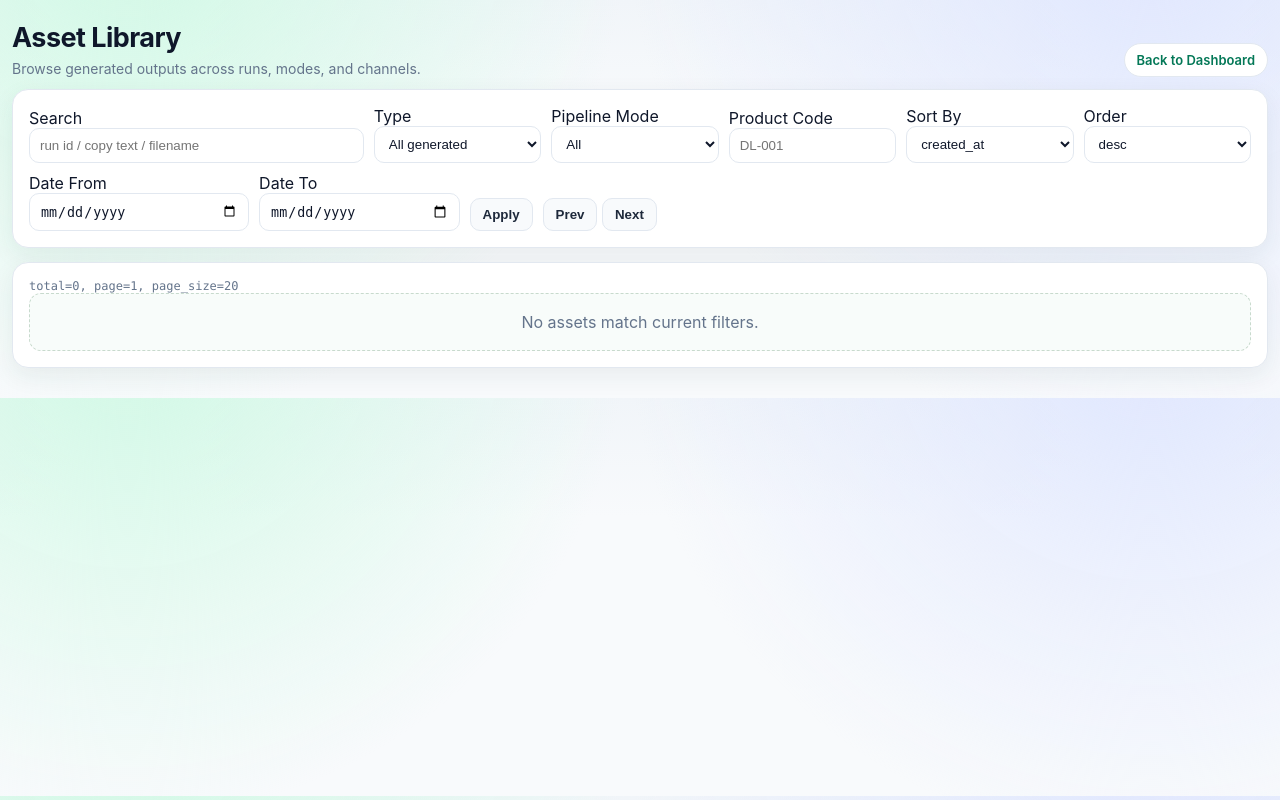
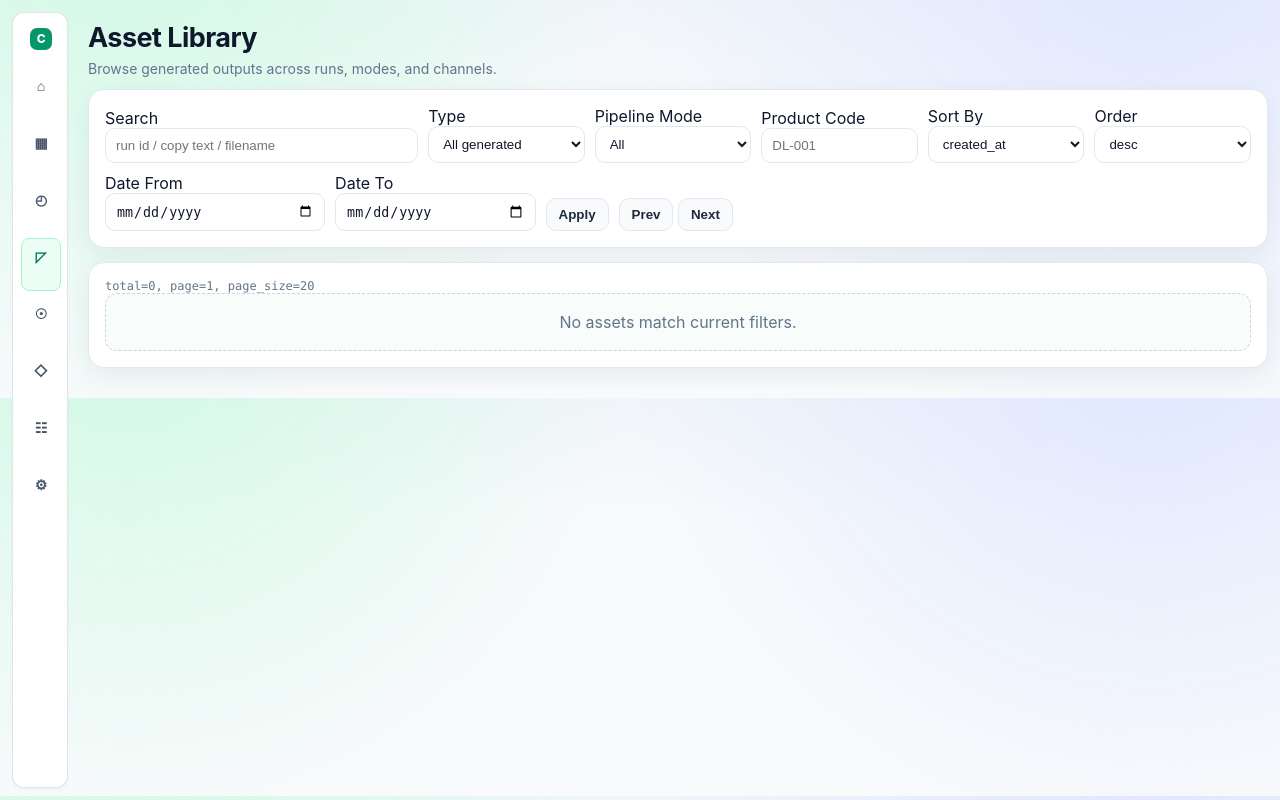
Before and after one commit to xysterical/crispy, a FastAPI app: page /dashboard/assets in a window 1280 px wide. Run offline with FastAPI, Linux system fonts and the light colour scheme; data that the repository does not hold is empty; some libraries are stand-ins or nearby versions.

Commit message:
fix(ui): share dashboard rail across pages

```diff
--- /dev/null
+++ b/app/templates/_global_rail.html
@@ -0,0 +1,26 @@
+<nav class="global-rail" aria-label="Global navigation">
+  <div class="rail-brand" aria-label="Crispy">
+    <span class="rail-brand-mark">C</span>
+    <span class="rail-brand-text">Crispy</span>
+  </div>
+  <div class="rail-nav">
+    <a class="rail-link{% if rail_active == 'dashboard' %} active{% endif %}" href="/dashboard"{% if rail_active == 'dashboard' %} aria-current="page"{% endif %} title="Dashboard"><span class="rail-icon" aria-hidden="true">&#8962;</span><span class="rail-label">Dashboard</span></a>
+    <a class="rail-link{% if rail_active == 'data' %} active{% endif %}" href="/dashboard/data"{% if rail_active == 'data' %} aria-current="page"{% endif %} title="Data Dashboard"><span class="rail-icon" aria-hidden="true">&#9638;</span><span class="rail-label">Data</span></a>
+    <a class="rail-link{% if rail_active == 'calendar' %} active{% endif %}" href="/dashboard/calendar"{% if rail_active == 'calendar' %} aria-current="page"{% endif %} title="Content Calendar"><span class="rail-icon" aria-hidden="true">&#9716;</span><span class="rail-label">Calendar</span></a>
+    <a class="rail-link{% if rail_active == 'assets' %} active{% endif %}" href="/dashboard/assets"{% if rail_active == 'assets' %} aria-current="page"{% endif %} title="Asset Library"><span class="rail-icon" aria-hidden="true">&#9720;</span><span class="rail-label">Assets</span></a>
+    <a class="rail-link{% if rail_active == 'gm-review' %} active{% endif %}" href="/dashboard/gm-review"{% if rail_active == 'gm-review' %} aria-current="page"{% endif %} title="GM Review"><span class="rail-icon" aria-hidden="true">&#9737;</span><span class="rail-label">GM Review</span></a>
+    <a class="rail-link{% if rail_active == 'shop-analysis' %} active{% endif %}" href="/dashboard/shop-analysis"{% if rail_active == 'shop-analysis' %} aria-current="page"{% endif %} title="Shop Analysis"><span class="rail-icon" aria-hidden="true">&#9671;</span><span class="rail-label">Shop Analysis</span></a>
+    <a class="rail-link{% if rail_active == 'personas' %} active{% endif %}" href="/dashboard/personas"{% if rail_active == 'personas' %} aria-current="page"{% endif %} title="Personas"><span class="rail-icon" aria-hidden="true">&#9783;</span><span class="rail-label">Personas</span></a>
+    <a class="rail-link{% if rail_active == 'configs' %} active{% endif %}" href="/dashboard/agent-apis"{% if rail_active == 'configs' %} aria-current="page"{% endif %} title="API and Integration Configs"><span class="rail-icon" aria-hidden="true">&#9881;</span><span class="rail-label">Configs</span></a>
+  </div>
+  {% if rail_show_database_actions | default(false) %}
+    <div class="rail-spacer"></div>
+    <details class="rail-more">
+      <summary class="rail-summary" title="Database actions"><span class="rail-icon" aria-hidden="true">&#8943;</span><span class="rail-label">Database</span></summary>
+      <div class="rail-more-panel">
+        <button class="rail-action" onclick="backupDatabase()" title="Save a timestamped copy to ~/.crispy/backups/"><span class="rail-icon" aria-hidden="true">&#8681;</span><span class="rail-label">Backup DB</span></button>
+        <button class="rail-action" onclick="showRestoreDialog()" title="Restore database from a backup"><span class="rail-icon" aria-hidden="true">&#8634;</span><span class="rail-label">Restore DB</span></button>
+      </div>
+    </details>
+  {% endif %}
+</nav>
--- a/app/templates/agent_apis.html
+++ b/app/templates/agent_apis.html
@@ -199,7 +199,9 @@
   }
 {% endblock %}
 {% block body %}
-<body>
+<body class="has-global-rail">
+  {% set rail_active = 'configs' %}
+  {% include "_global_rail.html" %}
   <div class="toast-wrap">
     <div id="save-toast" class="toast">Saved</div>
   </div>
@@ -210,7 +212,6 @@
         <div class="subtitle">Manage LLM provider credentials for agents and integration credentials for Shopify / Meta.</div>
         <div class="subtitle">Security: only env var names are stored. Env var values are read from the runtime environment.</div>
       </div>
-      <a class="nav-link" href="/dashboard">Back to Dashboard</a>
     </header>
     <section class="card">
       <div style="display:flex; justify-content:space-between; align-items:center; margin-bottom:4px;">
--- a/app/templates/assets.html
+++ b/app/templates/assets.html
@@ -148,14 +148,15 @@
   }
 {% endblock %}
 {% block body %}
-<body>
+<body class="has-global-rail">
+  {% set rail_active = 'assets' %}
+  {% include "_global_rail.html" %}
   <main class="app-shell">
     <div class="toolbar">
       <div>
         <h1>Asset Library</h1>
         <div class="subtitle">Browse generated outputs across runs, modes, and channels.</div>
       </div>
-      <a class="nav-link" href="/dashboard">Back to Dashboard</a>
     </div>
     <section class="card">
       <div class="filters">
--- a/app/templates/base.html
+++ b/app/templates/base.html
@@ -125,7 +125,6 @@
       background: linear-gradient(180deg, #f5faf7, var(--bg) 34%, #f8fafc);
       background-attachment: fixed;
     }
-    body.has-global-rail { padding-left: 72px; }
     .app-shell { width: min(1440px, calc(100% - 32px)); margin: 24px auto 48px auto; }
 
     /* ── Typography ── */
@@ -354,26 +353,6 @@
     .nav-link.active { background: var(--accent-light); border-color: var(--accent); color: var(--accent-dark); }
     .topbar { margin-bottom: 18px; }
     .top-actions { display:flex; gap:10px; flex-wrap: wrap; align-items: center; }
-    .global-rail { position: fixed; top: 12px; bottom: 12px; left: 12px; z-index: 997; width: 52px; display: flex; flex-direction: column; gap: 10px; overflow: hidden; padding: 8px; border: 1px solid rgba(148,163,184,0.28); border-radius: var(--radius-xl); background: #fff; box-shadow: var(--shadow-sm); transition: width 180ms cubic-bezier(0.16,1,0.3,1), box-shadow 180ms ease; }
-    .global-rail:hover, .global-rail:focus-within { width: 220px; box-shadow: var(--shadow-lg); }
-    .rail-brand { display: flex; align-items: center; gap: 10px; min-height: 36px; padding: 0 7px; color: var(--text); font-weight: 800; letter-spacing: -0.02em; white-space: nowrap; }
-    .rail-brand-mark { width: 22px; height: 22px; border-radius: 7px; display: grid; place-items: center; background: var(--accent); color: #fff; font-size: 12px; flex: 0 0 22px; }
-    .rail-label, .rail-brand-text { opacity: 0; transform: translateX(-4px); transition: opacity 140ms ease, transform 140ms ease; }
-    .global-rail:hover .rail-label, .global-rail:focus-within .rail-label, .global-rail:hover .rail-brand-text, .global-rail:focus-within .rail-brand-text { opacity: 1; transform: translateX(0); }
-    .rail-nav { display: flex; flex-direction: column; gap: 4px; min-width: 204px; }
-    .rail-spacer { flex: 1; }
-    .rail-link, .rail-summary { display: grid; grid-template-columns: 28px 1fr; align-items: center; gap: 8px; min-height: 36px; padding: 4px 7px; border: 1px solid transparent; border-radius: var(--radius); color: var(--text-secondary); background: transparent; font-size: 12px; font-weight: 650; text-align: left; white-space: nowrap; cursor: pointer; }
-    .rail-link:hover, .rail-summary:hover { color: var(--text); background: var(--gray-50); border-color: var(--line-light); }
-    .rail-link:active, .rail-summary:active { transform: scale(0.98); }
-    .rail-link.active { color: var(--accent-dark); background: var(--green-50); border-color: var(--green-200); }
-    .rail-icon { width: 28px; height: 28px; border-radius: var(--radius-sm); display: grid; place-items: center; color: inherit; font-size: 14px; }
-    .rail-summary { width: 100%; font-family: inherit; list-style: none; }
-    .rail-summary::-webkit-details-marker { display: none; }
-    .rail-more { position: relative; min-width: 204px; }
-    .rail-more[open] .rail-summary { color: var(--accent-dark); background: var(--green-50); border-color: var(--green-200); }
-    .rail-more-panel { display: grid; gap: 4px; padding: 4px 0 0; }
-    .rail-action { display: grid; grid-template-columns: 28px 1fr; align-items: center; gap: 8px; min-height: 34px; padding: 4px 7px; border: 1px solid transparent; border-radius: var(--radius); color: var(--text-secondary); background: transparent; font-size: 12px; font-weight: 650; text-align: left; }
-    .rail-action:hover { color: var(--text); background: var(--gray-50); border-color: var(--line-light); }
     .data-source-block { display:flex; align-items:center; gap:10px; flex-wrap:wrap; padding:8px 12px; background: var(--gray-50); border-radius: var(--radius-sm); border:1px solid var(--line); margin-bottom:10px; }
 
     /* ── Pill ── */
@@ -385,20 +364,7 @@
 
     /* ── Responsive ── */
     @media (max-width: 860px) {
-      body.has-global-rail { padding-left: 0; padding-bottom: 72px; }
       .app-shell { width: calc(100% - 16px); margin-top: 12px; }
-      .global-rail { top: auto; right: 8px; bottom: 8px; left: 8px; width: auto; height: 56px; flex-direction: row; align-items: center; overflow-x: auto; overflow-y: hidden; padding: 7px; }
-      .global-rail:hover, .global-rail:focus-within { width: auto; }
-      .rail-brand { display: none; }
-      .rail-nav { flex-direction: row; min-width: 0; }
-      .rail-spacer { display: none; }
-      .rail-link, .rail-summary, .rail-action { grid-template-columns: 28px; width: 36px; min-height: 36px; padding: 4px; }
-      .rail-label { display: none; }
-      .rail-more { min-width: 36px; }
-      .rail-more-panel { position: fixed; right: 10px; bottom: 68px; min-width: 170px; padding: 6px; border: 1px solid var(--line); border-radius: var(--radius-lg); background: #fff; box-shadow: var(--shadow-lg); }
-      .rail-more-panel .rail-action { width: 100%; grid-template-columns: 28px 1fr; }
-      .rail-more-panel .rail-label { display: inline; opacity: 1; transform: none; }
-      .fab-group { right: 18px; bottom: 76px; }
       .deliverables { grid-template-columns: 1fr; }
       .variant-score-card { flex: 0 0 156px; }
       .variant-score-card .thumb { height: 110px; }
@@ -411,6 +377,51 @@
       .runs-actions button { flex: 1 1 48%; min-width: 136px; padding: 11px 16px; font-size: 14px; }
     }
     {% endblock %}
+
+    /* ── Global rail: always loaded because some dashboard pages replace the base styles block. ── */
+    body.has-global-rail { padding-left: 76px; }
+    .global-rail, .global-rail * { box-sizing: border-box; }
+    .global-rail { position: fixed; top: 12px; bottom: 12px; left: 12px; z-index: 997; width: 56px; display: flex; flex-direction: column; gap: 10px; overflow: hidden; padding: 8px; border: 1px solid rgba(148,163,184,0.28); border-radius: 12px; background: #fff; box-shadow: 0 1px 3px rgba(15,23,42,0.05); transition: width 180ms cubic-bezier(0.16,1,0.3,1), box-shadow 180ms ease; }
+    .global-rail:hover, .global-rail:focus-within { width: 220px; box-shadow: 0 12px 28px rgba(15,23,42,0.08); }
+    .rail-brand { display: flex; align-items: center; gap: 10px; min-height: 36px; padding: 0 9px; color: var(--text, #0f172a); font-weight: 800; letter-spacing: -0.02em; white-space: nowrap; }
+    .global-rail:hover .rail-brand, .global-rail:focus-within .rail-brand { padding: 0 7px; }
+    .rail-brand-mark { width: 22px; height: 22px; border-radius: 7px; display: grid; place-items: center; background: var(--accent, #059669); color: #fff; font-size: 12px; flex: 0 0 22px; line-height: 1; }
+    .rail-label, .rail-brand-text { opacity: 0; transform: translateX(-4px); transition: opacity 140ms ease, transform 140ms ease; }
+    .global-rail:hover .rail-label, .global-rail:focus-within .rail-label, .global-rail:hover .rail-brand-text, .global-rail:focus-within .rail-brand-text { opacity: 1; transform: translateX(0); }
+    .rail-nav { display: flex; flex-direction: column; align-items: flex-start; gap: 4px; width: 100%; min-width: 0; }
+    .global-rail:hover .rail-nav, .global-rail:focus-within .rail-nav { min-width: 204px; }
+    .rail-spacer { flex: 1; }
+    .rail-link, .rail-summary { display: grid; grid-template-columns: 28px 1fr; align-items: center; gap: 8px; width: 100%; min-height: 36px; padding: 4px 5px; border: 1px solid transparent; border-radius: 8px; color: var(--text-secondary, #475569); background: transparent; font-size: 12px; font-weight: 650; text-align: left; white-space: nowrap; cursor: pointer; text-decoration: none; }
+    .global-rail:not(:hover):not(:focus-within) .rail-link, .global-rail:not(:hover):not(:focus-within) .rail-summary { width: 40px; grid-template-columns: 28px; gap: 0; }
+    .rail-link:hover, .rail-summary:hover { color: var(--text, #0f172a); background: var(--gray-50, #f8fafc); border-color: var(--line-light, #f1f5f9); text-decoration: none; }
+    .rail-link:active, .rail-summary:active { transform: scale(0.96); }
+    .rail-link.active { color: var(--accent-dark, #047857); background: var(--green-50, #ecfdf5); border-color: var(--green-200, #a7f3d0); }
+    .rail-icon { width: 28px; height: 28px; border-radius: 6px; display: grid; place-items: center; color: inherit; font-size: 14px; line-height: 1; }
+    .rail-summary { font-family: inherit; list-style: none; }
+    .rail-summary::-webkit-details-marker { display: none; }
+    .rail-more { position: relative; min-width: 40px; }
+    .global-rail:hover .rail-more, .global-rail:focus-within .rail-more { min-width: 204px; }
+    .rail-more[open] .rail-summary { color: var(--accent-dark, #047857); background: var(--green-50, #ecfdf5); border-color: var(--green-200, #a7f3d0); }
+    .rail-more-panel { display: grid; gap: 4px; padding: 4px 0 0; }
+    .rail-action { display: grid; grid-template-columns: 28px 1fr; align-items: center; gap: 8px; width: 100%; min-height: 34px; padding: 4px 7px; border: 1px solid transparent; border-radius: 8px; color: var(--text-secondary, #475569); background: transparent; font-size: 12px; font-weight: 650; text-align: left; cursor: pointer; }
+    .rail-action:hover { color: var(--text, #0f172a); background: var(--gray-50, #f8fafc); border-color: var(--line-light, #f1f5f9); }
+    @media (max-width: 860px) {
+      body.has-global-rail { padding-left: 0; padding-bottom: 72px; }
+      .global-rail { top: auto; right: 8px; bottom: 8px; left: 8px; width: auto; height: 56px; flex-direction: row; align-items: center; overflow-x: auto; overflow-y: hidden; padding: 7px; }
+      .global-rail:hover, .global-rail:focus-within { width: auto; }
+      .rail-brand { display: none; }
+      .rail-nav { flex-direction: row; align-items: center; width: auto; min-width: 0; }
+      .global-rail:hover .rail-nav, .global-rail:focus-within .rail-nav { min-width: 0; }
+      .rail-spacer { display: none; }
+      .rail-link, .rail-summary, .rail-action, .global-rail:not(:hover):not(:focus-within) .rail-link, .global-rail:not(:hover):not(:focus-within) .rail-summary { grid-template-columns: 28px; width: 40px; min-height: 40px; padding: 5px; gap: 0; }
+      .rail-label { display: none; }
+      .rail-more { min-width: 40px; }
+      .global-rail:hover .rail-more, .global-rail:focus-within .rail-more { min-width: 40px; }
+      .rail-more-panel { position: fixed; right: 10px; bottom: 68px; min-width: 170px; padding: 6px; border: 1px solid var(--line, #e2e8f0); border-radius: 10px; background: #fff; box-shadow: 0 12px 28px rgba(15,23,42,0.08); }
+      .rail-more-panel .rail-action { width: 100%; grid-template-columns: 28px 1fr; }
+      .rail-more-panel .rail-label { display: inline; opacity: 1; transform: none; }
+      .fab-group { right: 18px; bottom: 76px; }
+    }
   </style>
   {% block head_extra %}{% endblock %}
 </head>
--- a/app/templates/calendar.html
+++ b/app/templates/calendar.html
@@ -104,14 +104,15 @@
   }
 {% endblock %}
 {% block body %}
-<body>
+<body class="has-global-rail">
+  {% set rail_active = 'calendar' %}
+  {% include "_global_rail.html" %}
   <div class="app-shell">
     <header class="hero">
       <div>
         <h1>Content Calendar</h1>
         <div class="subtitle">Schedule ad creatives to publishing channels. Connected to Notion for team visibility.</div>
       </div>
-      <a class="nav-link" href="/dashboard">Back to Dashboard</a>
     </header>
     <div style="max-width:100%;min-width:0;">
       <section class="card" style="margin-top:0;">
--- a/app/templates/data_dashboard.html
+++ b/app/templates/data_dashboard.html
@@ -95,7 +95,9 @@
   }
 {% endblock %}
 {% block body %}
-<body>
+<body class="has-global-rail">
+  {% set rail_active = 'data' %}
+  {% include "_global_rail.html" %}
   <main class="app-shell">
     <header class="hero" style="width:100%;display:flex;justify-content:space-between;align-items:flex-end;margin-bottom:16px;">
       <div>
@@ -103,7 +105,6 @@
         <div class="subtitle">Performance monitoring, analytics insights, and API sync controls for Shopify &amp; Meta.</div>
         <div class="subtitle">Auto-sync pulls fresh data from connected platforms on a configurable schedule.</div>
       </div>
-      <a class="nav-link" href="/dashboard">Back to Dashboard</a>
     </header>
     <div class="app-body">
     <aside class="sidebar">
--- a/app/templates/gm_review.html
+++ b/app/templates/gm_review.html
@@ -39,7 +39,9 @@
   }
 {% endblock %}
 {% block body %}
-<body>
+<body class="has-global-rail">
+  {% set rail_active = 'gm-review' %}
+  {% include "_global_rail.html" %}
   <main class="gm-shell">
     <header class="hero">
       <div>
@@ -49,7 +51,6 @@
       <div class="hero-actions">
         <button class="primary" onclick="generateReview()">Generate Review</button>
         <button onclick="exportMarkdown()">Export Markdown</button>
-        <a class="nav-link" href="/dashboard">Back to Dashboard</a>
       </div>
     </header>
 
--- a/app/templates/personas.html
+++ b/app/templates/personas.html
@@ -206,14 +206,15 @@
   }
 {% endblock %}
 {% block body %}
-<body>
+<body class="has-global-rail">
+  {% set rail_active = 'personas' %}
+  {% include "_global_rail.html" %}
   <main class="app-shell">
     <header class="hero">
       <div>
         <h1>Persona Board</h1>
         <div class="subtitle">Notion-style board for agent persona tuning and versioned prompt edits.</div>
       </div>
-      <a class="nav-link" href="/dashboard">Back to Dashboard</a>
     </header>
 
     <section class="card filters">
--- a/app/templates/shop_analysis.html
+++ b/app/templates/shop_analysis.html
@@ -213,14 +213,15 @@
   }
 {% endblock %}
 {% block body %}
-<body>
+<body class="has-global-rail">
+  {% set rail_active = 'shop-analysis' %}
+  {% include "_global_rail.html" %}
   <main class="app-shell">
     <header class="hero">
       <div>
         <h1>Shop Analysis</h1>
         <div class="subtitle">Research store positioning, SEO, and competitive landscape. Results feed into GM memory for creative strategy.</div>
       </div>
-      <a class="nav-link" href="/dashboard">Back to Dashboard</a>
     </header>
 
     <section class="card" id="shop-mgmt-card">
```
Also changed, not shown: app/templates/dashboard.html (+3 -24 lines), tests/test_dashboard_assets.py (+19 -0 lines), tests/test_feedback_and_personas.py (+2 -1 lines).
